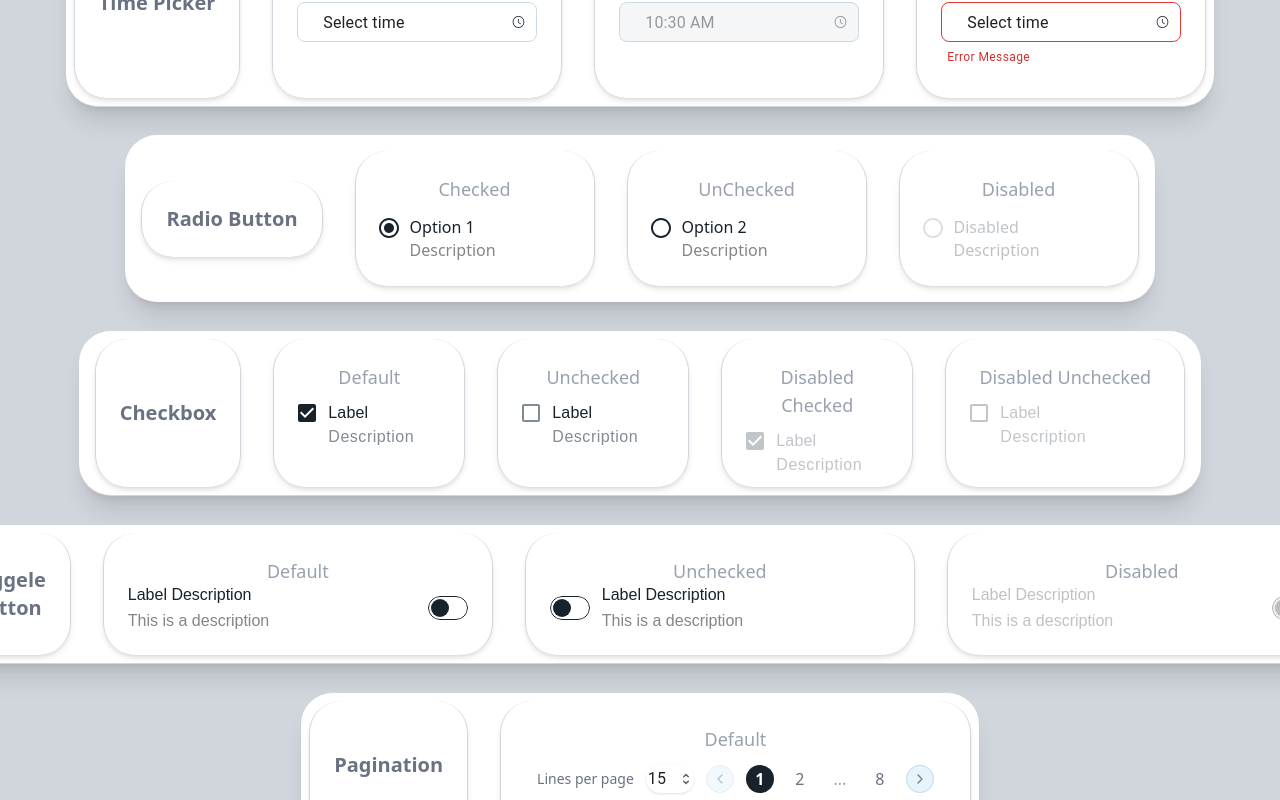
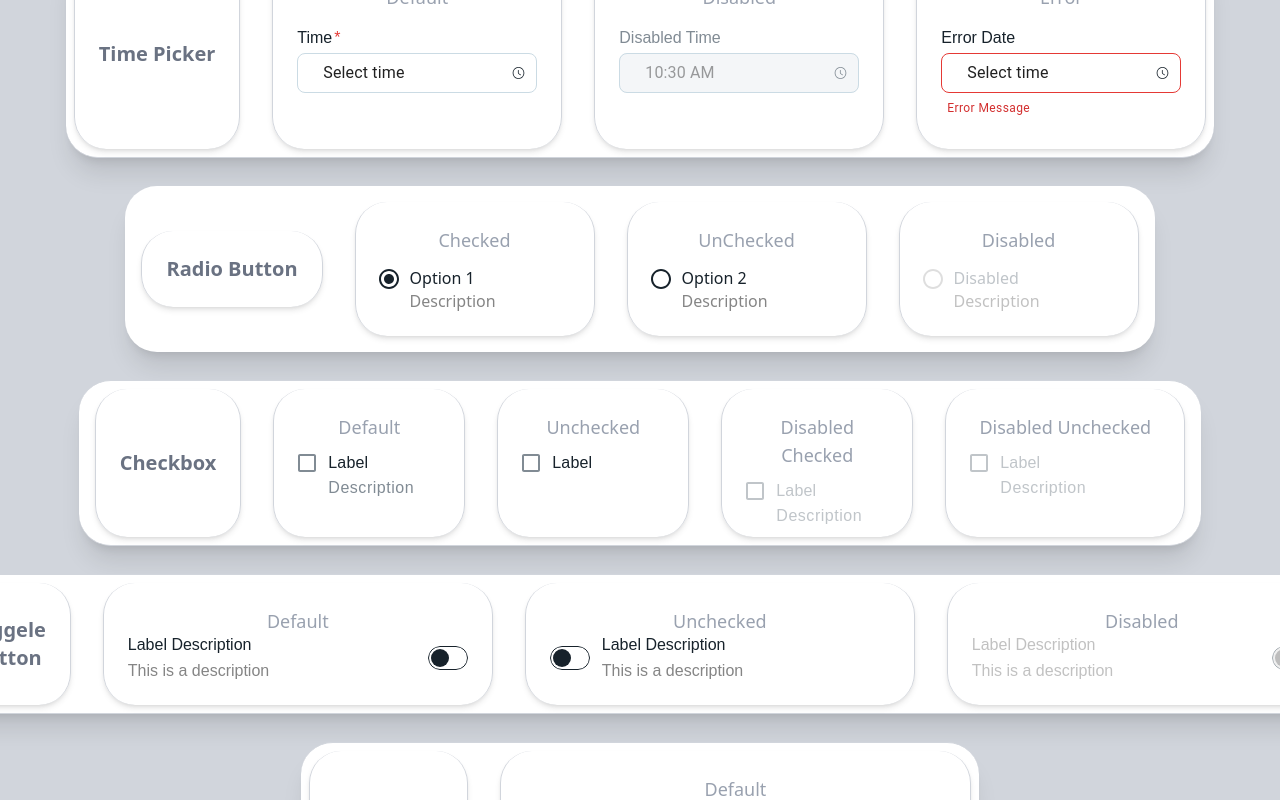
Before and after one commit to avnashv/reusable-components, a React (Vite) app: page / in a window 1280 px wide. Shown: the part 2000-2800 px from the top of the page. Built offline with nearby package versions, Linux system fonts and the light colour scheme.

Commit message:
filter inprogress

```diff
--- a/src/App.jsx
+++ b/src/App.jsx
@@ -143,6 +143,7 @@ function App() {
   };
 
   const initialTime = dayjs().set("hour", 10).set("minute", 30);
+  const dropdownOptions = ["is", "is not", "is empty", "is not empty", "contains"];
   return (
     <div className="flex flex-col min-h-screen items-center justify-around gap-7 py-10 bg-gray-300">
 
@@ -228,6 +229,7 @@ function App() {
         <div className="flex flex-col gap-4 text-left border-r-1 border-l-1 p-6 border-gray-300 rounded-4xl shadow-md">
           <h4 className="text-lg text-center text-gray-400">Disable</h4>
           <CustomDropdown label="Disabled" options={["Option 1", "Option 2", "Option 3"]} disabled placeHolder="Select Option" />
+          <CustomDropdown label="test" options={dropdownOptions} placeHolder="Select Option" />
         </div>
 
         <div className="flex flex-col gap-4 text-left border-r-1 border-l-1 p-6 border-gray-300 rounded-4xl shadow-md">
@@ -481,7 +483,7 @@ function App() {
         <div className="flex flex-col border-r-1 border-l-1 p-6 border-gray-300 rounded-4xl shadow-md w-48">
           <h4 className="text-lg text-center text-gray-400">Unchecked</h4>
           {/* Unchecked */}
-          <CustomCheckboxField label="Label" description="Description" defaultChecked={false} />
+          <CustomCheckboxField label="Label"  defaultChecked={false} />
         </div>
 
         <div className="flex flex-col border-r-1 border-l-1 p-6 border-gray-300 rounded-4xl shadow-md w-48">
@@ -563,11 +565,12 @@ function App() {
 
         <div className="flex flex-col border-r-1 border-l-1 p-6 border-gray-300 rounded-4xl shadow-md">
           <h4 className="text-lg text-center text-gray-400">Default</h4>
-          <CustomSearch />
 
+          <CustomSearch placeHolder="Search" />
 
         </div>
       </div>
+      <CustomSearch placeHolder="Search" width="600px" />
 
       {/* -- Custom Table Component -- */}
       <div className="flex gap-4 border-b-1 border-t-1 rounded-2xl pt-4 pb-4 shadow-xl border-gray-300 text-center bg-white">
--- a/src/components/customCheckboxField/customCheckboxField.jsx
+++ b/src/components/customCheckboxField/customCheckboxField.jsx
@@ -1,21 +1,22 @@
 import React, { useState } from "react";
 import { Checkbox, FormHelperText, Box, Typography } from "@mui/material";
 
+// In CustomCheckboxField.jsx
 const CustomCheckboxField = ({
-    label = "Label",
-    description = "Description",
+    label,
+    description,
     disabled = false,
-    defaultChecked = false,
+    checked,
+    onChange,
 }) => {
-    const [checked, setChecked] = useState(defaultChecked);
     const [hover, setHover] = useState(false);
 
     return (
         <Box
             sx={{
                 display: "flex",
-                gap:"12px",
-                alignItems: "center", // Align checkbox & text in a row
+                gap: "12px",
+                alignItems: "center",
                 width: "240px",
                 height: "44px",
                 borderRadius: "8px",
@@ -26,24 +27,23 @@ const CustomCheckboxField = ({
             onMouseEnter={() => setHover(true)}
             onMouseLeave={() => setHover(false)}
         >
-            {/* Checkbox */}
             <Checkbox
                 checked={checked}
-                onChange={() => setChecked(!checked)}
+                onChange={onChange}
                 disabled={disabled}
                 disableRipple
                 sx={{
                     color: disabled ? "#A6ADB3" : checked ? "#17222B" : "#818B94",
                     "&.Mui-checked": { color: "#17222B" },
                     "&.Mui-disabled": { color: "#A6ADB3" },
-                    width:"16px",
-                    height:"16px",
-                    borderRadius:"4px",
+                    width: "16px",
+                    height: "16px",
+                    borderRadius: "4px",
                 }}
             />
 
-            {/* Label + Description in a Column */}
-            <Box sx={{ display: "flex", flexDirection: "column", gap: "2px", alignItems: "flex-start", marginTop: "25px" }}>
+            <Box sx={{ display: "flex", flexDirection: "column", gap: "2px", alignItems: "flex-start", marginTop: description ? "25px" : "" }}>
+                {label && (
                     <Typography
                         sx={{
                             color: disabled ? "#A6ADB3" : "#17222B",
@@ -51,11 +51,13 @@ const CustomCheckboxField = ({
                             fontWeight: 400,
                             fontSize: '16px',
                             lineHeight: '140%',
-                        letterSpacing: '0%',
                         }}
                     >
                         {label}
                     </Typography>
+                )}
+
+                {description && (
                     <FormHelperText
                         sx={{
                             color: disabled ? "#A6ADB3" : "#818B94",
@@ -64,11 +66,11 @@ const CustomCheckboxField = ({
                             fontWeight: 400,
                             fontSize: '16px',
                             lineHeight: '140%',
-                        letterSpacing: '0%',
                         }}
                     >
                         {description}
                     </FormHelperText>
+                )}
             </Box>
         </Box>
     );
--- a/src/components/customOffcanvas/OffcanvasModal.jsx
+++ b/src/components/customOffcanvas/OffcanvasModal.jsx
@@ -15,21 +15,29 @@ const CustomOffCanvasModal = ({
     <>
       {/* Backdrop */}
       <div
-        className={`fixed inset-0 bg-black bg-opacity-50 z-[50] transition-opacity duration-300 ${
-          isOpen ? 'opacity-40 pointer-events-auto' : 'opacity-0 pointer-events-none'
-        }`}
+        className={`fixed inset-0 bg-black bg-opacity-50 z-[50] transition-opacity duration-300 ${isOpen ? 'opacity-40 pointer-events-auto' : 'opacity-0 pointer-events-none'
+          }`}
         onClick={onClose}
       />
 
       {/* Off-Canvas Panel */}
       <div
-        className={`fixed ${isLeft ? 'left-0' : 'right-0'} h-screen bg-white z-[9999] transition-transform duration-300 ease-in-out rounded-tl-[12px] rounded-bl-[12px] rounded-br-[12px] border-${isLeft ? 'r' : 'l'} border-[#CBDBE4] shadow-xl
-        ${isOpen ? 'translate-x-0' : isLeft ? '-translate-x-full' : 'translate-x-full'}`}
-        style={{ width , height:"85%", bottom:0, right:0}}
+        className={`fixed ${isLeft ? 'left-0' : 'right-0'} h-screen bg-white z-[500] transition-transform duration-300 ease-in-out rounded-tl-[12px] rounded-bl-[12px] rounded-br-[12px] border-${isLeft ? 'r' : 'l'} border-[#CBDBE4] shadow-xl
+        ${isOpen ? 'translate-x-0' : isLeft ? '-translate-x-full' : 'translate-x-full'} gap-3 p-[16px]`}
+        style={{ width, height: "85%", bottom: 0, right: 0 }}
         onClick={(e) => e.stopPropagation()} // prevent backdrop close when clicking inside
       >
         {/* Header */}
-        <div className="flex items-center justify-between px-4 py-4 border-b border-[#CBDBE4]">
+        <div
+          className="flex items-center justify-between"
+          style={{
+            width: '617px',
+            height: '54px',
+            paddingBottom: '8px',
+            borderBottom: '1px solid var(--Background-B75, #DFE8ED)',
+          }}
+        >
+
           <h2 className="text-lg font-medium">{title}</h2>
           <button onClick={onClose}>
             <X className="w-5 h-5" />
--- a/src/components/customSearch/customSearch.jsx
+++ b/src/components/customSearch/customSearch.jsx
@@ -2,7 +2,7 @@ import { useState, useEffect, useCallback } from "react";
 import { TextField, InputAdornment, CircularProgress, IconButton } from "@mui/material";
 import SearchIcon from "../../assets/icons/search-icon.svg";
 
-const CustomSearch = () => {
+const CustomSearch = ({ placeHolder, width = "264px" }) => {
     const [searchTerm, setSearchTerm] = useState("");
     const [loading, setLoading] = useState(false);
     const [results, setResults] = useState([]);
@@ -10,7 +10,6 @@ const CustomSearch = () => {
     const [isFocused, setIsFocused] = useState(false);
     const [isHovered, setIsHovered] = useState(false);
 
-    // Determine if the icon should be fully visible
     const isActive = isFocused || isHovered;
 
     const CustomSearchIcon = ({ isActive }) => (
@@ -26,7 +25,6 @@ const CustomSearch = () => {
         />
     );
 
-    // Debounce function to delay API calls
     const debounce = (func, delay) => {
         let timer;
         return (...args) => {
@@ -35,7 +33,6 @@ const CustomSearch = () => {
         };
     };
 
-    // API Call Function
     const fetchSearchResults = async (query) => {
         if (!query) return;
         setLoading(true);
@@ -52,22 +49,19 @@ const CustomSearch = () => {
         }
     };
 
-    // Debounced API call
     const debouncedSearch = useCallback(debounce(fetchSearchResults, 500), []);
 
-    // Handle input change
     const handleChange = (e) => {
         setSearchTerm(e.target.value);
         debouncedSearch(e.target.value);
     };
 
     return (
-        <div className="w-[264px]">
-            {/* Search Input */}
+        <div style={{ width }}>
             <TextField
                 fullWidth
                 variant="outlined"
-                placeholder="Search"
+                placeholder={placeHolder}
                 value={searchTerm}
                 onChange={handleChange}
                 onFocus={() => setIsFocused(true)}
@@ -79,7 +73,6 @@ const CustomSearch = () => {
                     "& .MuiOutlinedInput-root": {
                         borderRadius: "12px",
                         paddingRight: "12px",
-                        width: "264px",
                         height: "40px",
                     },
                     "& .MuiOutlinedInput-notchedOutline": {
@@ -92,19 +85,15 @@ const CustomSearch = () => {
                         border: "1px solid #1A2731",
                         boxShadow: "0px 0px 5px rgba(0, 156, 220, 0.3)",
                     },
-                    //  Change Placeholder Color on Hover and Focus
                     "& .MuiInputBase-input::placeholder": {
-                        // color: "#808080", // Default placeholder color
-                        opacity: .5,
+                        opacity: 0.5,
                         transition: "color 0.2s ease-in-out",
                     },
                     "& .MuiOutlinedInput-root:hover .MuiInputBase-input::placeholder": {
-                        // color: "#006D9A", // Placeholder color on hover
-                        opacity: 1
+                        opacity: 1,
                     },
                     "& .MuiOutlinedInput-root.Mui-focused .MuiInputBase-input::placeholder": {
-                        // color: "#009CDC", // Placeholder color on focus
-                        opacity: 1
+                        opacity: 1,
                     },
                 }}
                 InputProps={{
@@ -119,8 +108,6 @@ const CustomSearch = () => {
                 }}
             />
 
-            {/* Search Results */}
-            {/* {error && <p className="text-red-500 text-sm mt-1">{error}</p>} */}
             {results.length > 0 && (
                 <ul className="mt-2 bg-white border rounded-lg shadow-md max-h-40 overflow-y-auto">
                     {results.map((item, index) => (
```
Lines whose indentation alone changed are shown as unchanged.
